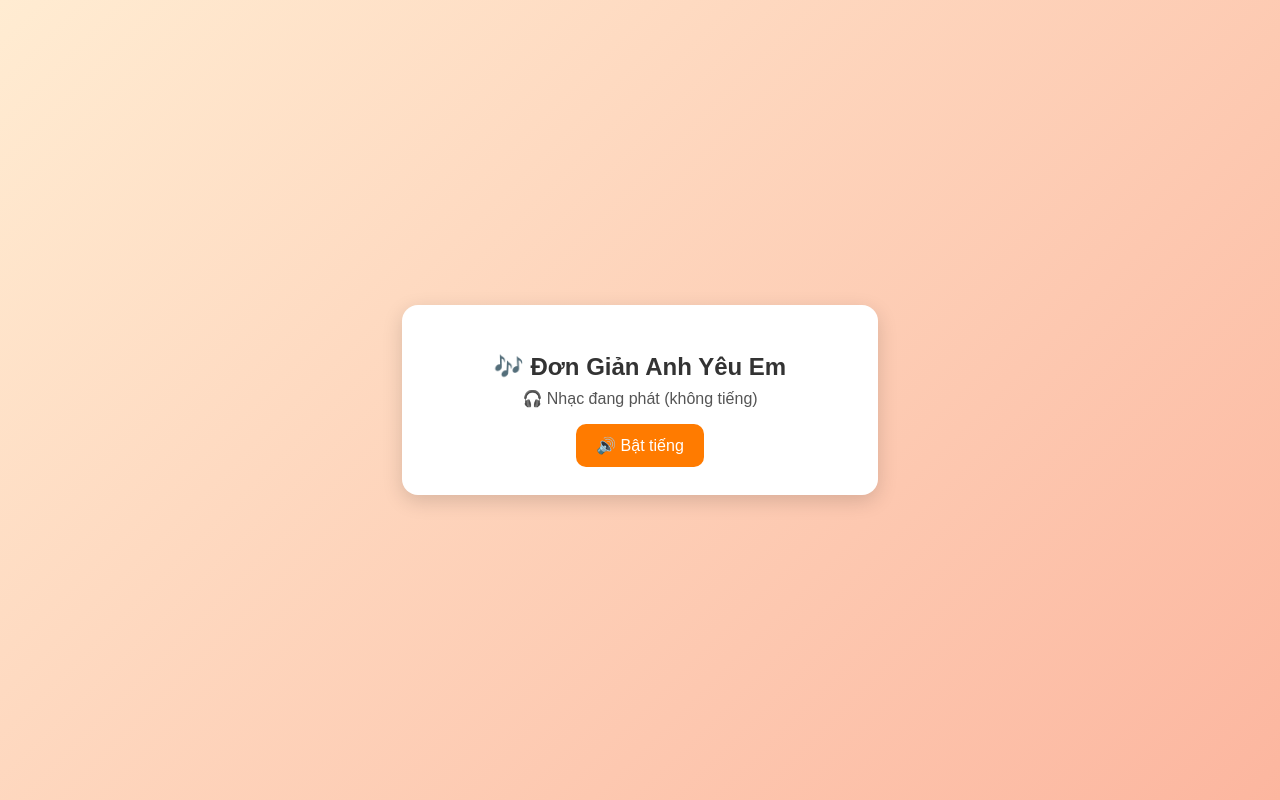
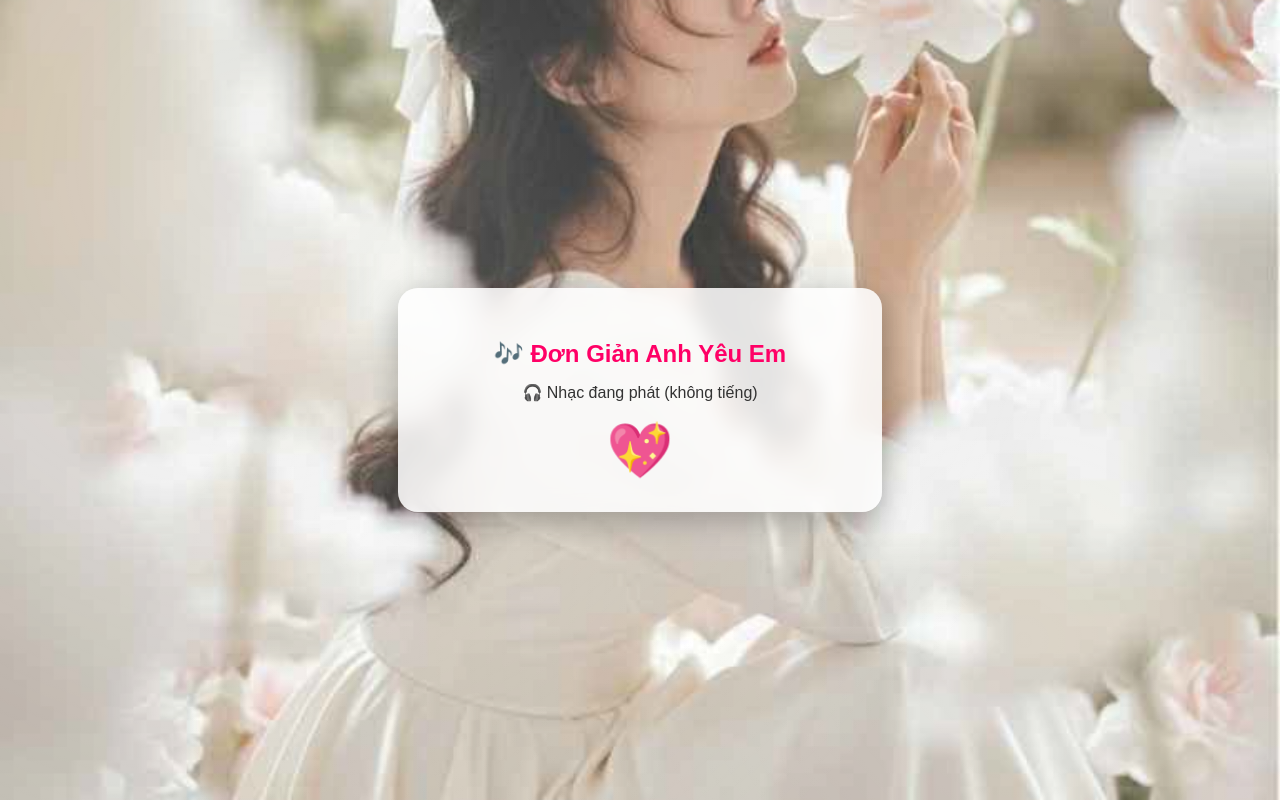
Before and after one commit to baohuynhthe/iudiemhuong, a plain HTML site: page index.html in a window 1280 px wide. Drawn offline with Linux system fonts and the light colour scheme.

Commit message:
Update index.html

```diff
--- a/index.html
+++ b/index.html
@@ -6,43 +6,83 @@
   <title>Đơn Giản Anh Yêu Em 🎵</title>
   <style>
     body {
-      font-family: Arial, sans-serif;
+      margin: 0;
+      padding: 0;
+      height: 100vh;
       display: flex;
       justify-content: center;
       align-items: center;
-      height: 100vh;
-      margin: 0;
-      background: linear-gradient(135deg, #ffecd2 0%, #fcb69f 100%);
+      font-family: "Poppins", sans-serif;
+      background: url("https://baohuynhthe.github.io/iudiemhuong/aiphi.jfif") no-repeat center center/cover;
+      overflow: hidden;
     }
+
+    /* Ánh sáng lung linh trên nền */
+    body::before {
+      content: "";
+      position: absolute;
+      width: 100%;
+      height: 100%;
+      background: radial-gradient(circle at 20% 20%, rgba(255,255,255,0.3) 0%, transparent 70%),
+                  radial-gradient(circle at 80% 80%, rgba(255,255,255,0.2) 0%, transparent 70%);
+      animation: shimmer 6s infinite alternate;
+    }
+    @keyframes shimmer {
+      0% {opacity: 0.6;}
+      100% {opacity: 1;}
+    }
+
     .card {
-      background: white;
-      padding: 28px;
-      border-radius: 16px;
-      box-shadow: 0 6px 20px rgba(0,0,0,0.15);
+      position: relative;
+      background: rgba(255,255,255,0.85);
+      backdrop-filter: blur(10px);
+      padding: 32px;
+      border-radius: 20px;
+      box-shadow: 0 8px 30px rgba(0,0,0,0.25);
       text-align: center;
       width: 90%;
       max-width: 420px;
+      z-index: 2;
     }
+
     h2 {
-      margin-bottom: 8px;
+      color: #ff0066;
+      font-size: 24px;
+      margin-bottom: 10px;
+    }
+
+    p {
       color: #333;
+      margin-bottom: 20px;
     }
-    p {
-      color: #555;
-      margin: 8px 0 16px;
+
+    #heartBtn {
+      background: none;
+      border: none;
+      font-size: 48px;
+      cursor: pointer;
+      color: #ff4081;
+      animation: pulse 1.2s infinite;
     }
-    button {
-      padding: 12px 20px;
-      background: #ff7b00;
-      color: white;
-      font-size: 16px;
-      border: none;
-      border-radius: 10px;
-      cursor: pointer;
-      transition: background 0.25s;
+
+    @keyframes pulse {
+      0%, 100% { transform: scale(1); }
+      50% { transform: scale(1.2); }
     }
-    button:hover {
-      background: #ff5a00;
+
+    /* Hiệu ứng tim bay */
+    .heart {
+      position: fixed;
+      bottom: 50px;
+      font-size: 24px;
+      color: #ff4b6e;
+      animation: floatUp 2s ease-out forwards;
+      opacity: 0.8;
+    }
+
+    @keyframes floatUp {
+      0% { transform: translateY(0) scale(1); opacity: 1; }
+      100% { transform: translateY(-150px) scale(1.5); opacity: 0; }
     }
   </style>
 </head>
@@ -51,32 +91,42 @@
     <h2>🎶 Đơn Giản Anh Yêu Em</h2>
     <p id="status">Trang đang phát nhạc (ban đầu không tiếng)...</p>
     <audio id="player" autoplay muted loop playsinline>
-      <!-- 👉 Thay link này bằng link mp3 của bạn -->
       <source src="dongiananhyeuem.mp3" type="audio/mpeg">
     </audio>
-    <button id="unmuteBtn">🔊 Bật tiếng</button>
+    <button id="heartBtn">💖</button>
   </div>
 
   <script>
     const player = document.getElementById("player");
     const status = document.getElementById("status");
-    const unmuteBtn = document.getElementById("unmuteBtn");
+    const heartBtn = document.getElementById("heartBtn");
 
     window.addEventListener("load", async () => {
       try {
         await player.play();
         status.textContent = "🎧 Nhạc đang phát (không tiếng)";
       } catch (err) {
-        status.textContent = "Không thể tự phát, hãy chạm 'Bật tiếng'";
+        status.textContent = "Không thể tự phát, hãy chạm vào tim 💖";
       }
     });
 
-    unmuteBtn.addEventListener("click", async () => {
+    heartBtn.addEventListener("click", async () => {
       try {
         player.muted = false;
         await player.play();
         status.textContent = "🎵 Đang phát nhạc có tiếng!";
-        unmuteBtn.style.display = "none";
+        heartBtn.disabled = true;
+
+        // Thả tim lung linh
+        for (let i = 0; i < 8; i++) {
+          const heart = document.createElement("div");
+          heart.classList.add("heart");
+          heart.textContent = "💖";
+          heart.style.left = Math.random() * window.innerWidth + "px";
+          heart.style.animationDuration = (1.5 + Math.random() * 1.5) + "s";
+          document.body.appendChild(heart);
+          setTimeout(() => heart.remove(), 2000);
+        }
       } catch (err) {
         status.textContent = "Không thể bật tiếng (bị trình duyệt chặn)";
       }
```
